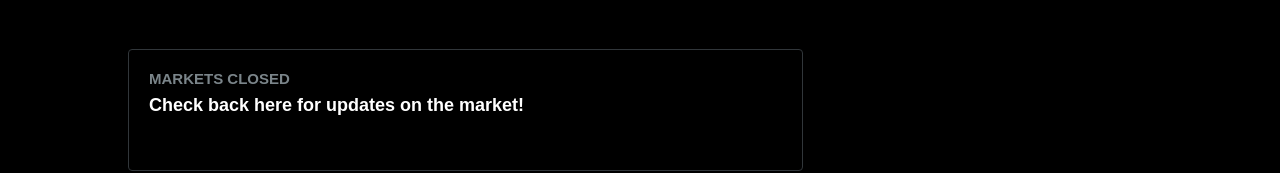
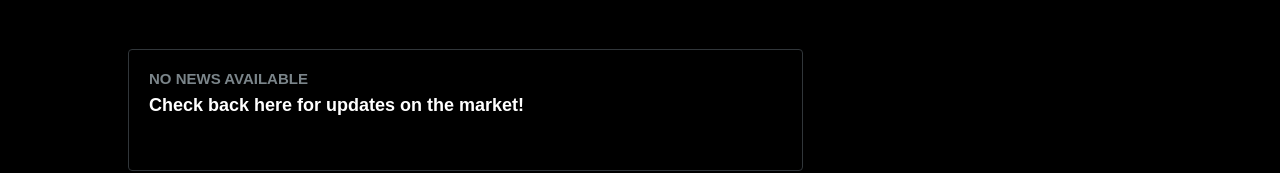
Before and after one commit to limbocaba/Stoxy-Portfolio-App, a React (Create React App) app: page / in a window 1280 px wide. Shown: the part 438-611 px from the top of the page. Built offline with nearby package versions, Linux system fonts and the light colour scheme; no server answers; the database is empty.

Commit message:
updated market section header

```diff
--- a/src/components/Newsfeed.jsx
+++ b/src/components/Newsfeed.jsx
@@ -33,7 +33,7 @@ export default function Newsfeed() {
         </div>
         <div className="newsfeed-market-section">
           <div className="newsfeed-market-box">
-            <p>Markets Closed</p>
+            <p>No News Available</p>
             <h1>Check back here for updates on the market!</h1>
           </div>
         </div>
```
